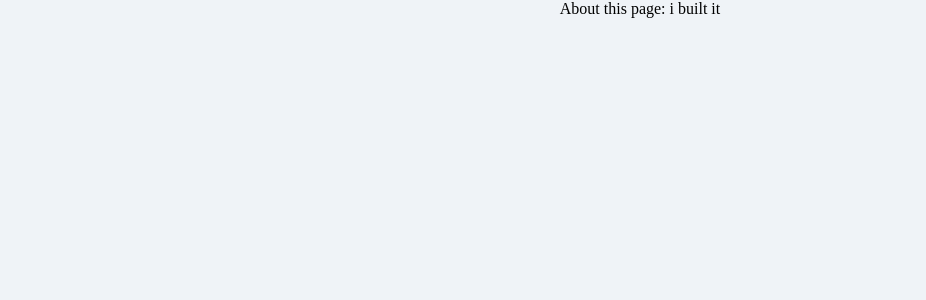
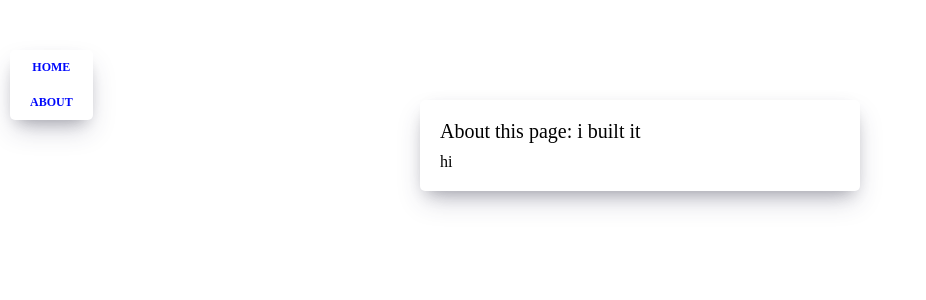
Before and after one commit to yangseungin/movie_app, a React (Create React App) app: page /#/about in a window 1280 px wide. Shown: the top 300 px of the page, without its empty margins (0-926 px from the left). Built offline with nearby package versions, Linux system fonts and the light colour scheme.

Commit message:
라우터간 props 공유

```diff
--- /dev/null
+++ b/src/App.css
@@ -0,0 +1,12 @@
+* {
+  box-sizing: border-box;
+}
+
+body {
+  margin: 0;
+  padding: 0;
+  font-family: -apple-system, BlinkMacSystemFont, "Segoe UI", Roboto, Oxygen,
+    Ubuntu, Cantarell, "Open Sans", "Helvetica Neue", sans-serif;
+  background-color: #eff3f7;
+  height: 100%;
+}
--- a/src/App.js
+++ b/src/App.js
@@ -1,13 +1,17 @@
 import React from "react";
 import { HashRouter, Route } from "react-router-dom";
+import Navigation from "./components/Navigation";
+import Home from "./routes/Home";
 import About from "./routes/About";
-import Home from "./routes/Home";
+import Detail from "./routes/Detail";
 
 function App() {
   return (
     <HashRouter>
+      <Navigation />
       <Route path='/' exact={true} component={Home} />
       <Route path='/about' component={About} />
+      <Route path='/movie/:id' component={Detail} />
     </HashRouter>
   );
 }
--- a/src/components/Movie.css
+++ b/src/components/Movie.css
@@ -1,19 +1,6 @@
-.movies {
-  display: flex;
-  justify-content: space-between;
-  align-items: flex-start;
-  flex-wrap: wrap;
-  padding: 50px;
-  padding-top: 70px;
-  width: 80%;
-}
 .movies .movie {
-  width: 45%;
   background-color: white;
   margin-bottom: 70px;
-  display: flex;
-  align-items: flex-start;
-  justify-content: space-between;
   font-weight: 300;
   padding: 20px;
   border-radius: 5px;
@@ -21,6 +8,15 @@
   box-shadow: 0 13px 27px -5px rgba(50, 50, 93, 0.25),
     0 8px 16px -8px rgba(0, 0, 0, 0.3), 0 -6px 16px -6px rgba(0, 0, 0, 0.025);
 }
+
+.movies .movie a {
+  display: grid;
+  grid-template-columns: minmax(150px, 1fr) 2fr;
+  grid-gap: 20px;
+  text-decoration: none;
+  color: inherit;
+}
+
 .movie img {
   position: relative;
   top: -50px;
@@ -30,6 +26,7 @@
   box-shadow: 0 30px 60px -12px rgba(50, 50, 93, 0.25),
     0 18px 36px -18px rgba(0, 0, 0, 0.3), 0 -12px 36px -8px rgba(0, 0, 0, 0.025);
 }
+
 .movie .movie__title,
 .movie .movie__year {
   margin: 0;
--- a/src/components/Movie.js
+++ b/src/components/Movie.js
@@ -1,10 +1,23 @@
 import React from "react";
+import { Link } from "react-router-dom";
 import PropTypes from "prop-types";
 import "./Movie.css";
 
-function Movie({ year, title, summary, poster, genres }) {
+function Movie({ id, year, title, summary, poster, genres }) {
   return (
     <div className='movie'>
+      <Link
+        to={{
+          pathname: `/movie/${id}`,
+          state: {
+            year,
+            title,
+            summary,
+            poster,
+            genres,
+          },
+        }}
+      >
         <img src={poster} alt={title} title={title}></img>
         <div className='movie__data'>
           <h3 className='movie__title'>{title}</h3>
@@ -18,6 +31,7 @@
           </ul>
           <p className='movie__summary'>{summary.slice(0, 180)}...</p>
         </div>
+      </Link>
     </div>
   );
 }
--- /dev/null
+++ b/src/components/Navigation.css
@@ -0,0 +1,35 @@
+.nav {
+  z-index: 1;
+  position: fixed;
+  top: 50px;
+  left: 10px;
+  display: flex;
+  flex-direction: column;
+  background-color: white;
+  padding: 10px 20px;
+  box-shadow: 0 13px 27px -5px rgba(50, 50, 93, 0.25),
+    0 8px 16px -8px rgba(0, 0, 0, 0.3), 0 -6px 16px -6px rgba(0, 0, 0, 0.025);
+  border-radius: 5px;
+}
+
+@media screen and (max-width: 1090px) {
+  .nav {
+    left: initial;
+    top: initial;
+    bottom: 0px;
+    width: 100%;
+  }
+}
+
+.nav a {
+  text-decoration: none;
+  color: #0008fc;
+  text-transform: uppercase;
+  font-size: 12px;
+  text-align: center;
+  font-weight: 600;
+}
+
+.nav a:not(:last-child) {
+  margin-bottom: 20px;
+}
--- /dev/null
+++ b/src/components/Navigation.js
@@ -0,0 +1,14 @@
+import React from "react";
+import { Link } from "react-router-dom";
+import "./Navigation.css";
+
+function Navigation() {
+  return (
+    <div className='nav'>
+      <Link to='/'>Home</Link>
+      <Link to='/about'>About</Link>
+    </div>
+  );
+}
+
+export default Navigation;
--- /dev/null
+++ b/src/routes/About.css
@@ -0,0 +1,22 @@
+.about__container {
+  box-shadow: 0 13px 27px -5px rgba(50, 50, 93, 0.25),
+    0 8px 16px -8px rgba(0, 0, 0, 0.3), 0 -6px 16px -6px rgba(0, 0, 0, 0.025);
+  padding: 20px;
+  border-radius: 5px;
+  background-color: white;
+  margin: 0 auto;
+  margin-top: 100px;
+  width: 100%;
+  height: 50%;
+  max-width: 400px;
+  font-weight: 300;
+}
+
+.about__container span:first-child {
+  font-size: 20px;
+}
+
+.about__container span:last-child {
+  display: block;
+  margin-top: 10px;
+}
--- a/src/routes/About.js
+++ b/src/routes/About.js
@@ -1,8 +1,15 @@
 import { func } from "prop-types";
 import React from "react";
+import "./About.css";
 
-function About() {
-  return <span>About this page: i built it </span>;
+function About(props) {
+  console.log(props);
+  return (
+    <div className='about__container'>
+      <span>About this page: i built it </span>
+      <span>hi</span>
+    </div>
+  );
 }
 
 export default About;
--- /dev/null
+++ b/src/routes/Detail.js
@@ -0,0 +1,23 @@
+import { func } from "prop-types";
+import React from "react";
+import { Redirect } from "react-router-dom";
+
+class Detail extends React.Component {
+  componentDidMount() {
+    console.log(this.props);
+    const { location, history } = this.props;
+    if (location.state === undefined) {
+      history.push("/");
+    }
+  }
+  render() {
+    const { location } = this.props;
+    if (location.state) {
+      return <span>{location.state.title}</span>;
+    } else {
+      return null;
+    }
+  }
+}
+
+export default Detail;
--- a/src/routes/Home.css
+++ b/src/routes/Home.css
@@ -1,16 +1,3 @@
-* {
-  box-sizing: border-box;
-}
-body {
-  margin: 0;
-  padding: 0;
-  background-color: #eff3f7;
-  height: 100%;
-}
-
-html,
-body,
-#kimchi,
 .container {
   height: 100%;
   display: flex;
@@ -19,9 +6,25 @@
 
 .loader {
   width: 100%;
-  height: 100%;
+  height: 100vh;
   display: flex;
   justify-content: center;
   align-items: center;
   font-weight: 300;
 }
+
+.movies {
+  display: grid;
+  grid-template-columns: repeat(2, minmax(400px, 1fr));
+  grid-gap: 100px;
+  padding: 50px;
+  width: 80%;
+  padding-top: 70px;
+}
+
+@media screen and (max-width: 1090px) {
+  .movies {
+    grid-template-columns: 1fr;
+    width: 100%;
+  }
+}
```
Lines whose indentation alone changed are shown as unchanged.
